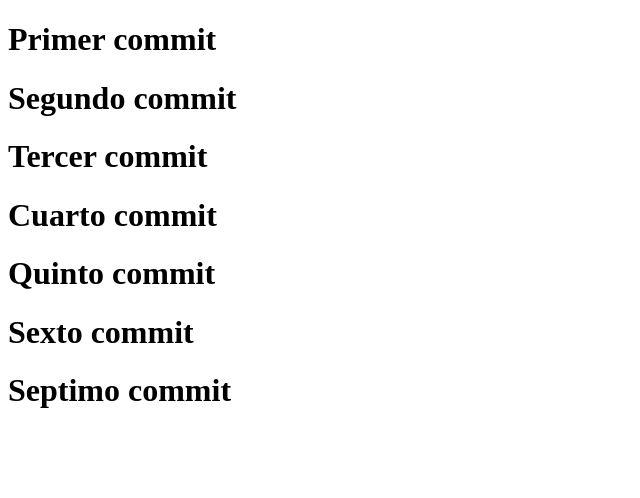
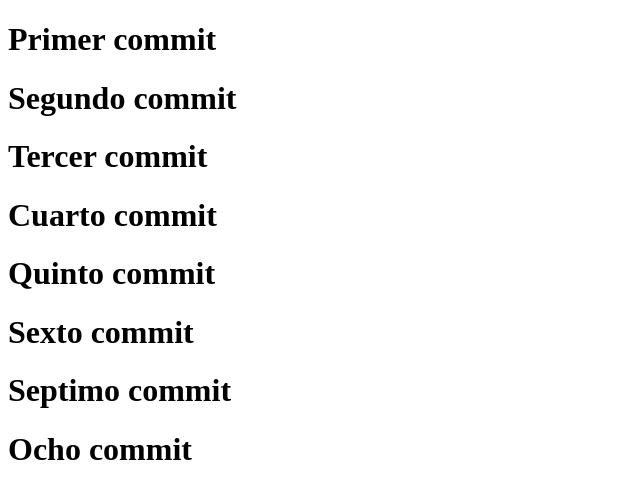
Before and after one commit to AldairMenp/aldair_mendoza_miercoles_noche_2024, a plain HTML site: page index.html in a window 1280 px wide. Shown: the whole page, without its empty margins (0-640 px from the left). Drawn offline with Linux system fonts and the light colour scheme.

Commit message:
Eigth commit

```diff
--- a/index.html
+++ b/index.html
@@ -14,5 +14,6 @@
   <h1>Quinto commit</h1>
   <h1>Sexto commit</h1>
   <h1>Septimo commit</h1>
+  <h1>Ocho commit</h1>
 </body>
 </html>
```
